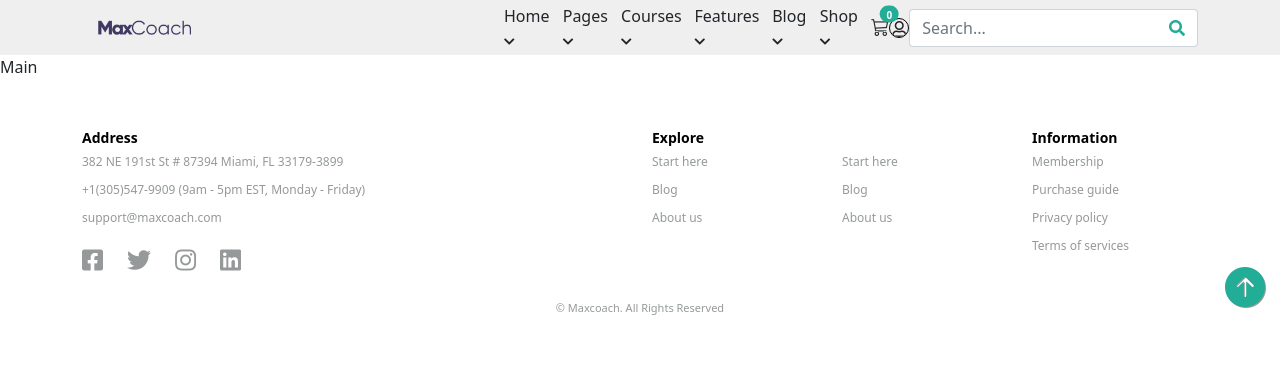
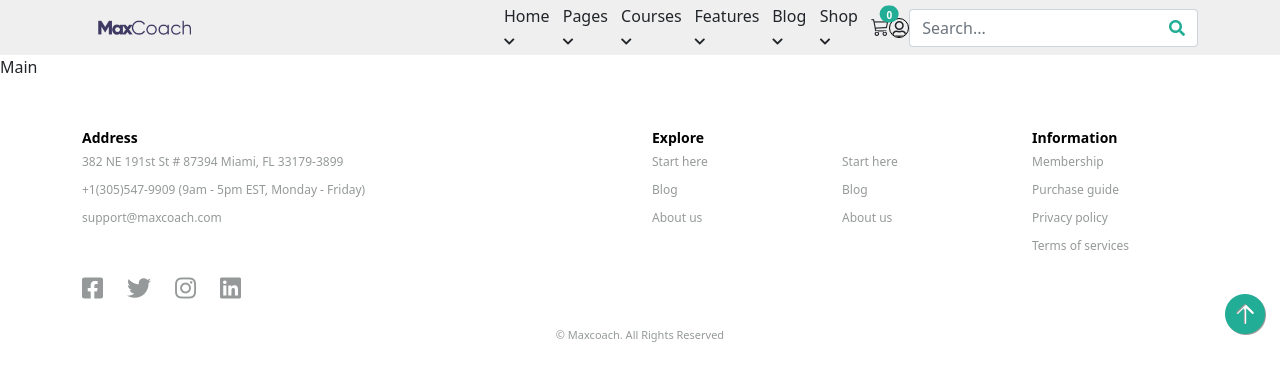
Before and after one commit to marcoche88/proj-html-vuejs, a Vue app: page / in a window 1280 px wide. Shown: the top 378 px of the page. Built offline with nearby package versions, Linux system fonts and the light colour scheme.

Commit message:
fixed footer

```diff
--- a/src/components/Footer.vue
+++ b/src/components/Footer.vue
@@ -3,23 +3,14 @@
     <div class="container">
       <!-- footer top -->
       <div id="footer-top" class="row">
-        <div class="col-6">
-          <address v-for="(contact, index) in contactLists" :key="index">
-            <List :list="contact" />
-          </address>
-          <Social />
+        <div
+          :class="list.col"
+          v-for="(list, index) in lists"
+          :key="index + list.title"
+        >
+          <List :list="list" />
         </div>
-        <div class="col-6">
-          <div class="row">
-            <div
-              class="col-4"
-              v-for="(list, index) in lists"
-              :key="index + list.title"
-            >
-              <List :list="list" />
-            </div>
-          </div>
-        </div>
+        <Social />
       </div>
 
       <!-- footer bottom -->
@@ -47,7 +38,7 @@ export default {
   },
   data() {
     return {
-      contactLists: [
+      lists: [
         {
           title: "Address",
           items: [
@@ -56,18 +47,19 @@ export default {
             "support@maxcoach.com",
           ],
           opacity: false,
+          col: "col-6",
         },
-      ],
-      lists: [
         {
           title: "Explore",
           items: ["Start here", "Blog", "About us"],
           opacity: false,
+          col: "col-2",
         },
         {
           title: "Explore",
           items: ["Start here", "Blog", "About us"],
           opacity: true,
+          col: "col-2",
         },
         {
           title: "Information",
@@ -78,6 +70,7 @@ export default {
             "Terms of services",
           ],
           opacity: false,
+          col: "col-2",
         },
       ],
     };
--- a/src/components/List.vue
+++ b/src/components/List.vue
@@ -16,7 +16,6 @@ export default {
   name: "Lsit",
   props: {
     list: Object,
-    opacity: String,
   },
 };
 </script>
```
Also changed, not shown: 6 other files (tests, documents, lock files or other folders).
